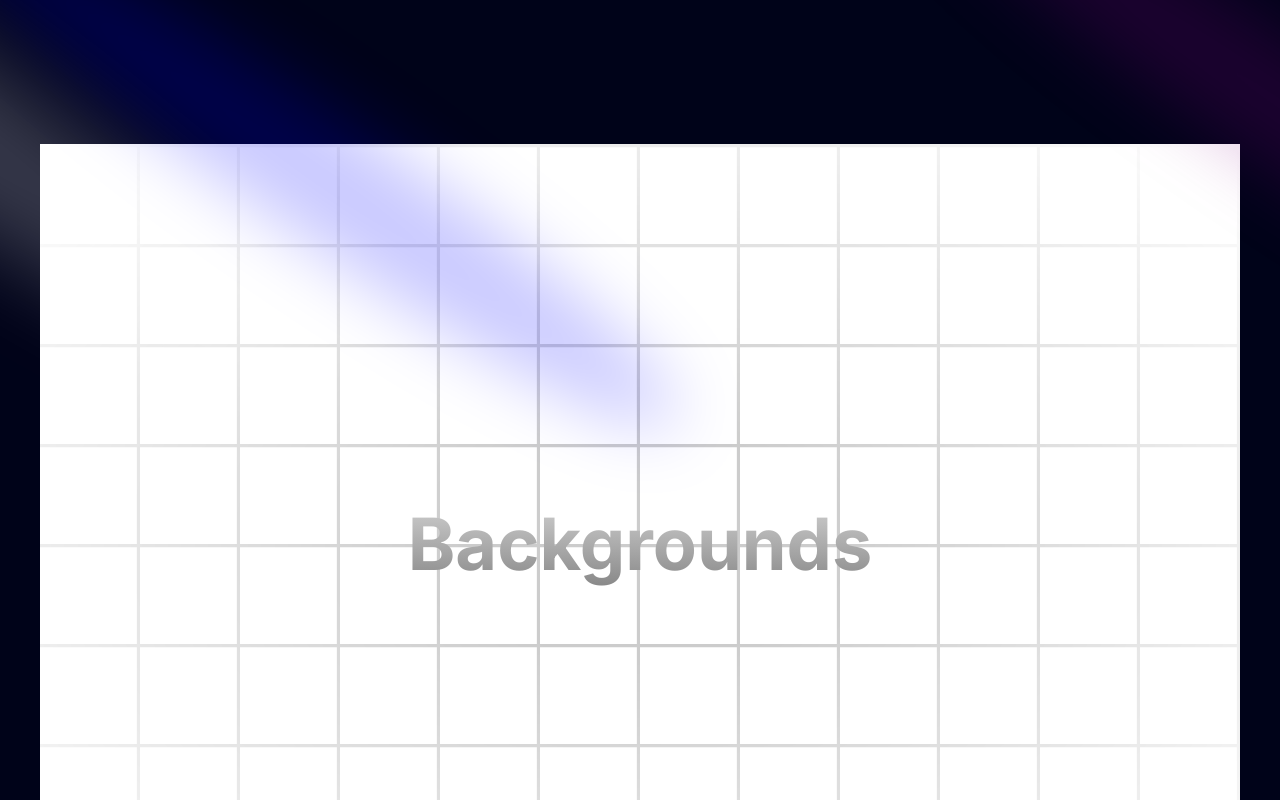
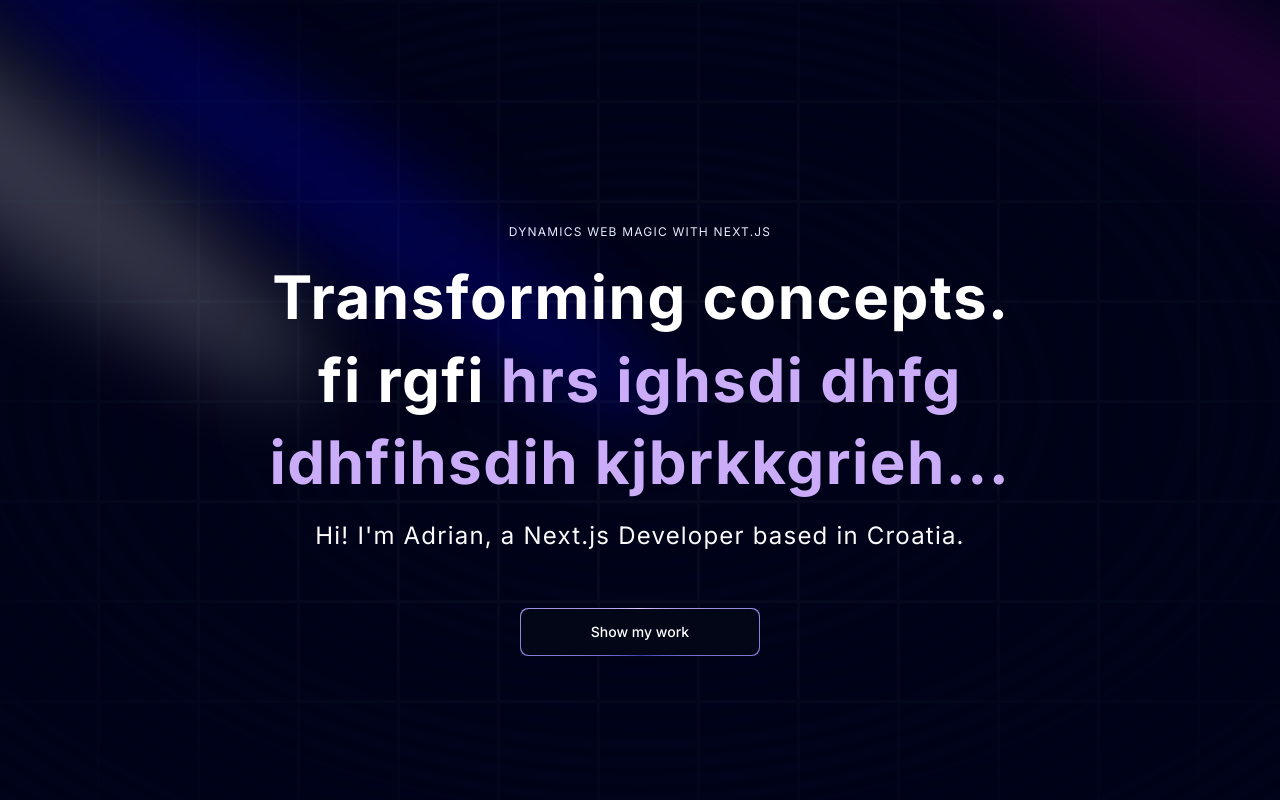
Before and after one commit to nimrahSohail/Portfolio-NS, a Next.js app: page / in a window 1280 px wide. Shown: the top 800 px of the page. Built offline with nearby package versions, Linux system fonts and the light colour scheme.

Commit message:
Hero-section

```diff
--- a/app/layout.tsx
+++ b/app/layout.tsx
@@ -1,6 +1,7 @@
 import type { Metadata } from "next";
 import { Inter } from "next/font/google";
 import "./globals.css";
+import { ThemeProvider } from "./provider";
 
 const inter = Inter({ subsets: ["latin"] });
 
@@ -16,7 +17,16 @@
 }>) {
   return (
     <html lang="en">
-      <body className={inter.className}>{children}</body>
+      <body className={inter.className}>
+      <ThemeProvider
+            attribute="class"
+            defaultTheme="dark"
+            enableSystem
+            disableTransitionOnChange
+          >
+            {children}
+          </ThemeProvider>
+          </body>
     </html>
   );
 }
--- a/app/page.tsx
+++ b/app/page.tsx
@@ -1,10 +1,13 @@
 import Hero from "@/components/Hero";
+import { FloatingNav } from "@/components/ui/FloatingNavbar";
 import Image from "next/image";
+import { FaHome } from "react-icons/fa";
 
 export default function Home() {
   return (
     <main className="relative bg-black-100 flex justify-center items-center flex-col overflow-hidden mx-auto sm:px-10 px-5">
       <div className="max-w-7xl w-full">
+        <FloatingNav navItems={[{name: 'Home', link: '/', icon: <FaHome/>}] }/>
         <Hero/>
       </div>
     </main>
--- /dev/null
+++ b/app/provider.tsx
@@ -0,0 +1,9 @@
+"use client"
+
+import * as React from "react"
+import { ThemeProvider as NextThemesProvider } from "next-themes"
+import { type ThemeProviderProps } from "next-themes/dist/types"
+
+export function ThemeProvider({ children, ...props }: ThemeProviderProps) {
+  return <NextThemesProvider {...props}>{children}</NextThemesProvider>
+}
--- a/components/Hero.tsx
+++ b/components/Hero.tsx
@@ -1,5 +1,8 @@
 import React from "react";
 import { Spotlight } from "./ui/Spotlight";
+import { TextGenerateEffect } from "./ui/TextGenerateEffect";
+import MagicButton from "./ui/MagicButton";
+import { FaLocationArrow } from "react-icons/fa";
 
 const Hero = () => {
   return (
@@ -16,12 +19,38 @@
         <Spotlight className="top-28 left-80 h-[80vh] w-[50vw]" fill="blue" />
       </div>
 
-      <div className="h-[50rem] w-full dark:bg-black bg-white  dark:bg-grid-white/[0.2] bg-grid-black/[0.2] relative flex items-center justify-center">
-        {/* Radial gradient for the container to give a faded look */}
-        <div className="absolute pointer-events-none inset-0 flex items-center justify-center dark:bg-black bg-white [mask-image:radial-gradient(ellipse_at_center,transparent_20%,black)]"></div>
-        <p className="text-4xl sm:text-7xl font-bold relative z-20 bg-clip-text text-transparent bg-gradient-to-b from-neutral-200 to-neutral-500 py-8">
-          Backgrounds
-        </p>
+      <div
+        className="h-screen w-full dark:bg-black-100 bg-white dark:bg-grid-white/[0.03] bg-grid-black-100/[0.2]
+       absolute top-0 left-0 flex items-center justify-center"
+      >
+        <div
+          className="absolute pointer-events-none inset-0 flex items-center justify-center dark:bg-black-100
+         bg-white [mask-image:radial-gradient(ellipse_at_center,transparent_20%,black)]"
+        />
+      </div>
+      <div className="flex justify-center relative my-20 z-10">
+        <div className="max-w-[89vw] md:max-w-2xl lg:max-w-[60vw] flex flex-col items-center justify-center">
+          <h2 className="uppercase tracking-widest text-xs text-center text-blue-100 max-w-80">
+            Dynamics web magic with next.js
+          </h2>
+
+          <TextGenerateEffect
+            className="text-center text-[40px] md:text-5xl lg:text-6xl"
+            words="Transforming concepts. fi rgfi  hrs  ighsdi  dhfg idhfihsdih kjbrkkgrieh..."
+          />
+
+          <p className="text-center md:tracking-wider mb-4 text-sm md:text-lg lg:text-2xl">
+            Hi! I&apos;m Adrian, a Next.js Developer based in Croatia.
+          </p>
+
+          <a href="#about">
+            <MagicButton
+              title="Show my work"
+              icon={<FaLocationArrow/>}
+              position='right'
+            />
+          </a>
+        </div>
       </div>
     </div>
   );
--- /dev/null
+++ b/components/ui/FloatingNavbar.tsx
@@ -0,0 +1,82 @@
+"use client";
+import React, { useState } from "react";
+import {
+  motion,
+  AnimatePresence,
+  useScroll,
+  useMotionValueEvent,
+} from "framer-motion";
+import { cn } from "@/utils/cn";
+import Link from "next/link";
+
+export const FloatingNav = ({
+  navItems,
+  className,
+}: {
+  navItems: {
+    name: string;
+    link: string;
+    icon?: JSX.Element;
+  }[];
+  className?: string;
+}) => {
+  const { scrollYProgress } = useScroll();
+
+  const [visible, setVisible] = useState(false);
+
+  useMotionValueEvent(scrollYProgress, "change", (current) => {
+    // Check if current is not undefined and is a number
+    if (typeof current === "number") {
+      let direction = current! - scrollYProgress.getPrevious()!;
+
+      if (scrollYProgress.get() < 0.05) {
+        setVisible(false);
+      } else {
+        if (direction < 0) {
+          setVisible(true);
+        } else {
+          setVisible(false);
+        }
+      }
+    }
+  });
+
+  return (
+    <AnimatePresence mode="wait">
+      <motion.div
+        initial={{
+          opacity: 1,
+          y: -100,
+        }}
+        animate={{
+          y: visible ? 0 : -100,
+          opacity: visible ? 1 : 0,
+        }}
+        transition={{
+          duration: 0.2,
+        }}
+        className={cn(
+          "flex max-w-fit  fixed top-10 inset-x-0 mx-auto border border-transparent dark:border-white/[0.2] rounded-full dark:bg-black bg-white shadow-[0px_2px_3px_-1px_rgba(0,0,0,0.1),0px_1px_0px_0px_rgba(25,28,33,0.02),0px_0px_0px_1px_rgba(25,28,33,0.08)] z-[5000] pr-2 pl-8 py-2  items-center justify-center space-x-4",
+          className
+        )}
+      >
+        {navItems.map((navItem: any, idx: number) => (
+          <Link
+            key={`link=${idx}`}
+            href={navItem.link}
+            className={cn(
+              "relative dark:text-neutral-50 items-center flex space-x-1 text-neutral-600 dark:hover:text-neutral-300 hover:text-neutral-500"
+            )}
+          >
+            <span className="block sm:hidden">{navItem.icon}</span>
+            <span className="hidden sm:block text-sm">{navItem.name}</span>
+          </Link>
+        ))}
+        <button className="border text-sm font-medium relative border-neutral-200 dark:border-white/[0.2] text-black dark:text-white px-4 py-2 rounded-full">
+          <span>Login</span>
+          <span className="absolute inset-x-0 w-1/2 mx-auto -bottom-px bg-gradient-to-r from-transparent via-blue-500 to-transparent  h-px" />
+        </button>
+      </motion.div>
+    </AnimatePresence>
+  );
+};
--- /dev/null
+++ b/components/ui/MagicButton.tsx
@@ -0,0 +1,18 @@
+import React from "react";
+
+const MagicButton = ({title,icon,position, handleClick, otherClasses}:{
+    title:string ; icon: React.ReactNode ; position: string ; handleClick?: () => void; otherClasses? : string;
+}) => {
+  return (
+    <button className="relative inline-flex h-12 overflow-hidden rounded-lg w-full p-[1px] focus:outline-none md:w-60 md:mt-10">
+      <span className="absolute inset-[-1000%] animate-[spin_2s_linear_infinite] bg-[conic-gradient(from_90deg_at_50%_50%,#E2CBFF_0%,#393BB2_50%,#E2CBFF_100%)]" />
+      <span className={`inline-flex h-full w-full cursor-pointer items-center justify-center rounded-lg bg-slate-950 px-7  text-sm font-medium text-white backdrop-blur-3xl ${otherClasses}`}>
+        {position === 'left ' && icon}
+        {title}
+        {position === 'right ' && icon}
+      </span>
+    </button>
+  );
+};
+
+export default MagicButton;
--- /dev/null
+++ b/components/ui/TextGenerateEffect.tsx
@@ -0,0 +1,54 @@
+"use client";
+import { useEffect } from "react";
+import { motion, stagger, useAnimate } from "framer-motion";
+import { cn } from "@/utils/cn";
+
+export const TextGenerateEffect = ({
+  words,
+  className,
+}: {
+  words: string;
+  className?: string;
+}) => {
+  const [scope, animate] = useAnimate();
+  let wordsArray = words.split(" ");
+  useEffect(() => {
+    animate(
+      "span",
+      {
+        opacity: 1,
+      },
+      {
+        duration: 2,
+        delay: stagger(0.2),
+      }
+    );
+  }, [scope.current]);
+
+  const renderWords = () => {
+    return (
+      <motion.div ref={scope}>
+        {wordsArray.map((word, idx) => {
+          return (
+            <motion.span
+              key={word + idx}
+              className={` ${idx > 3 ? 'text-purple' : 'dark:text-white text-black' }  opacity-0`}
+            >
+              {word}{" "}
+            </motion.span>
+          );
+        })}
+      </motion.div>
+    );
+  };
+
+  return (
+    <div className={cn("font-bold", className)}>
+      <div className="my-4">
+        <div className=" dark:text-white text-black  leading-snug tracking-wide">
+          {renderWords()}
+        </div>
+      </div>
+    </div>
+  );
+};
--- a/package.json
+++ b/package.json
@@ -13,8 +13,10 @@
     "framer-motion": "^11.2.6",
     "mini-svg-data-uri": "^1.4.4",
     "next": "14.2.3",
+    "next-themes": "^0.3.0",
     "react": "^18",
     "react-dom": "^18",
+    "react-icons": "^5.2.1",
     "tailwind-merge": "^2.3.0",
     "tailwindcss-animate": "^1.0.7"
   },
```
Also changed, not shown: 1 other file (tests, documents, lock files or other folders).
